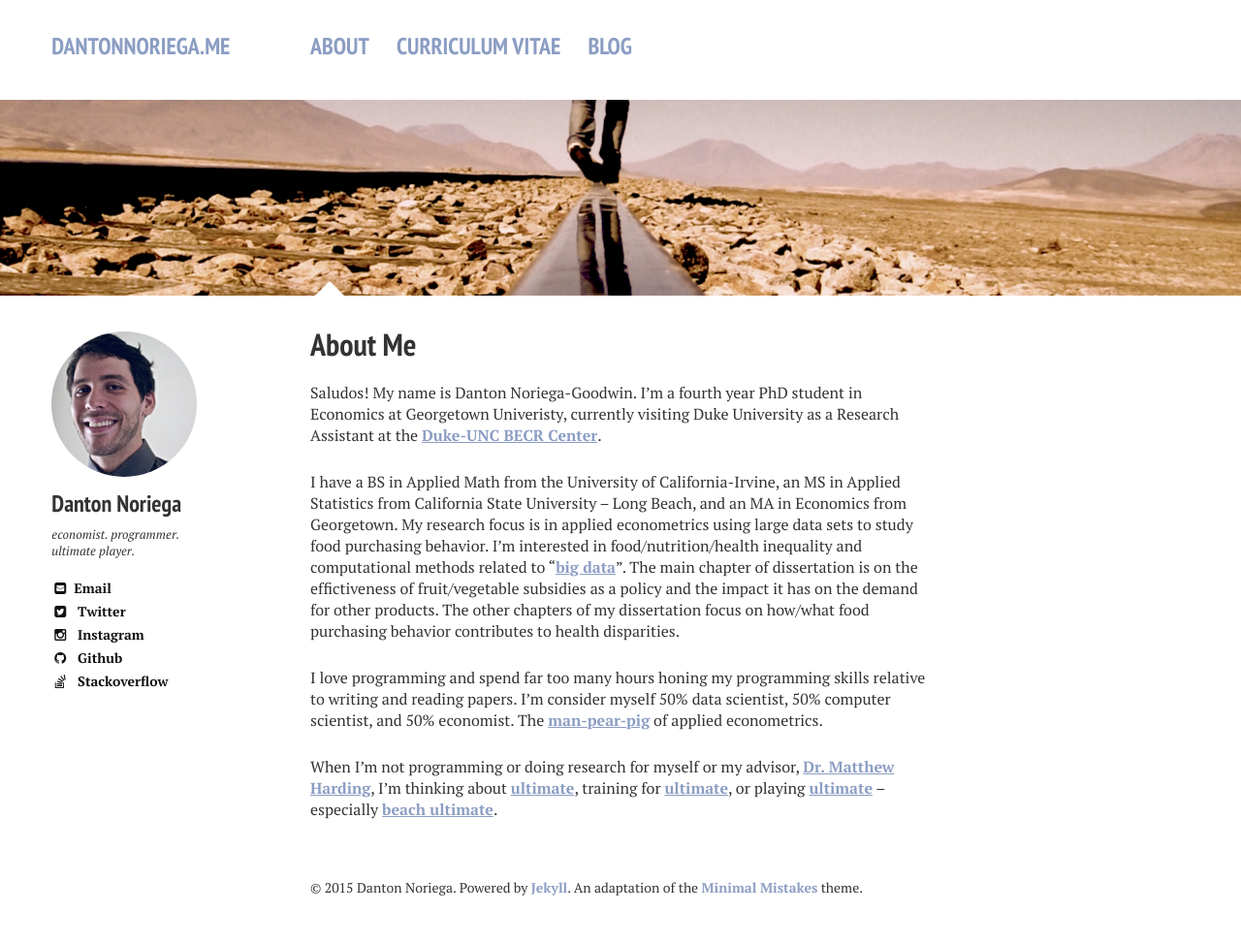
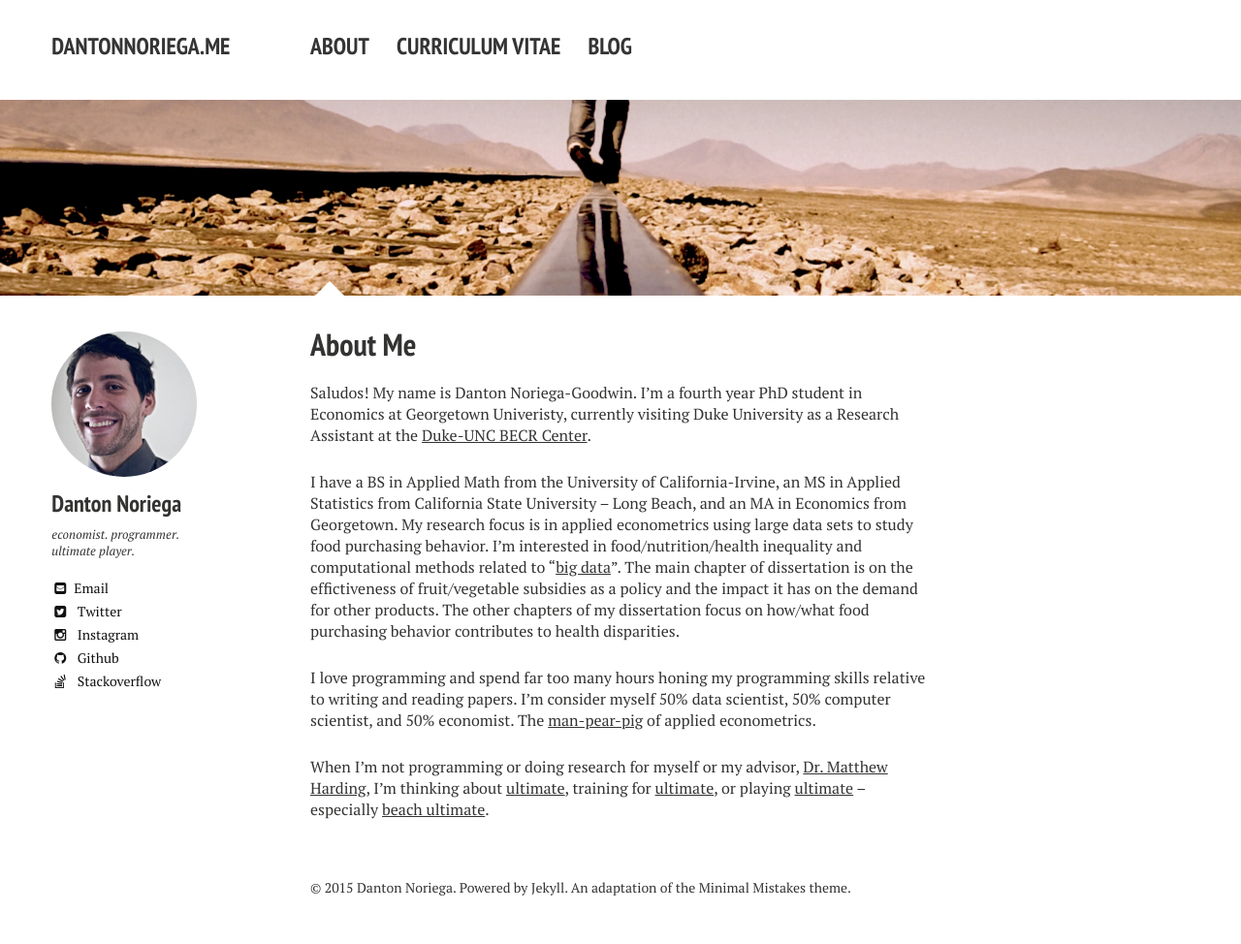
Before and after one commit to dantonnoriega/dantonnoriega.me, a Jekyll site: the page built from index.md, in a window 1280 px wide. Shown: the whole page at 97% size. Built offline with Jekyll 4.4.1, drawn with Linux system fonts in a browser that asks for light colours; Markdown is read by kramdown in place of the engine named in the settings.

Commit message:
color tweaks

```diff
--- a/_sass/page.scss
+++ b/_sass/page.scss
@@ -29,6 +29,7 @@ body {
 	margin-bottom: 1em;
 	float: none;
 	display: block;
+    color: #343434;
 	@include font-rem(24);
 	@media #{$small} {
 		@include grid(12,2);
@@ -83,6 +84,7 @@ body {
 			display: block;
 			padding: 10px 0;
 			decoration: none;
+            color: #343434;
 			border-bottom: 0 solid transparent;
 			@include transition(all .2s);
 			@media #{$small} {
--- a/_sass/typography.scss
+++ b/_sass/typography.scss
@@ -34,14 +34,12 @@ h6 {
 
 a {
 	text-decoration: none;
-    font-weight: bold;
 	color: $link-color;
 	&:visited {
 		color: $linkcolorvisited;
 	}
 	&:hover {
 		color: $linkcolorhover;
-        text-decoration: underline;
 	}
 	&:focus {
 		outline: thin dotted;
--- a/_sass/variables.scss
+++ b/_sass/variables.scss
@@ -52,7 +52,7 @@ $vimeo-color        : #1ab7ea;
 $youtube-color      : #ff3333;
 
 /* links */
-$linkcolor 		    : #8b9dc3;
+$linkcolor 		    : #343434;
 $link-color       : $linkcolor;
 $linkcolorhover 	: darken($linkcolor, 10);
 $linkcolorvisited : lighten($linkcolorhover, 20);
```
